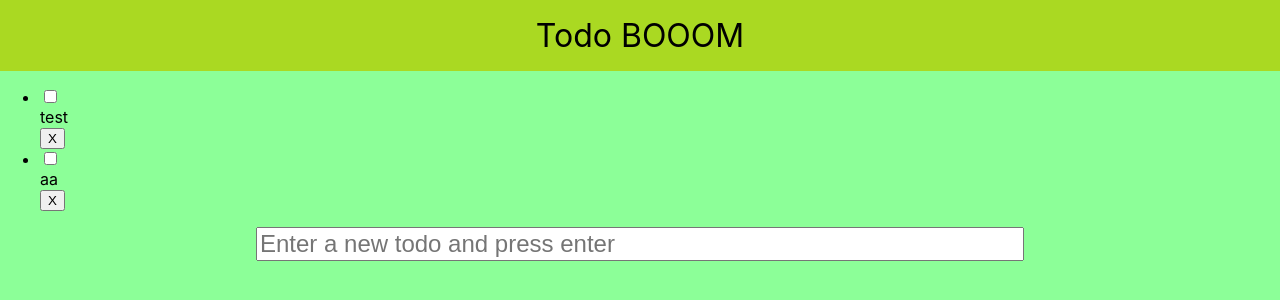
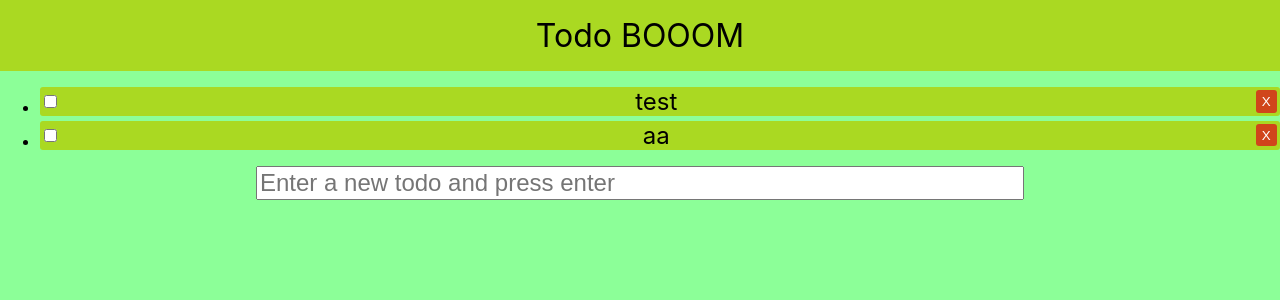
Before and after one commit to JonatanMartens/TodoBom, a React (Create React App) app: page / in a window 1280 px wide. Shown: the top 300 px of the page. Built offline with nearby package versions, Linux system fonts and the light colour scheme.

Commit message:
Style items

```diff
--- /dev/null
+++ b/src/components/Item.css
@@ -0,0 +1,18 @@
+.item {
+  display: flex;
+  justify-content: space-between;
+  background-color: #aad922;
+  border-radius: 3px;
+  margin-top: 0.2em;
+  font-size: 1.5em;
+}
+
+.deleteItemButton {
+  background-color: #d0451b;
+  border-radius: 3px;
+  cursor: pointer;
+  color: #ffffff;
+  margin: 0.25em;
+  text-decoration: none;
+  border-width: 0;
+}
--- a/src/components/Item.js
+++ b/src/components/Item.js
@@ -1,3 +1,5 @@
+import "./Item.css";
+
 export default function Item(props) {
   return (
     <div className="item">
```
